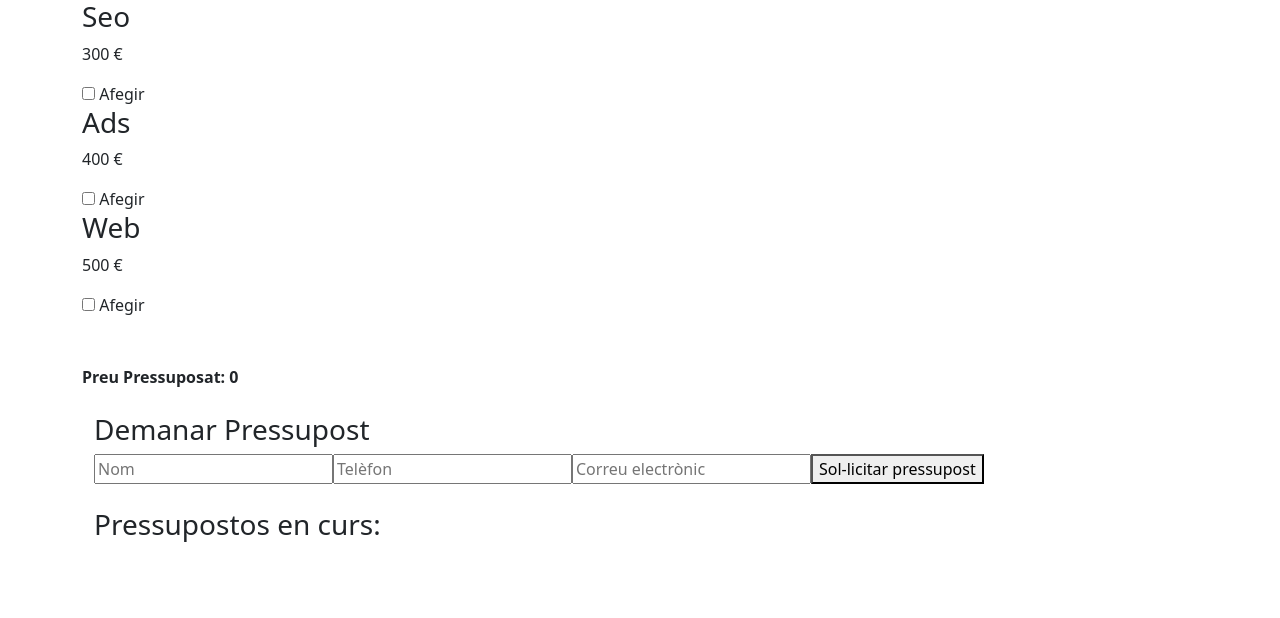
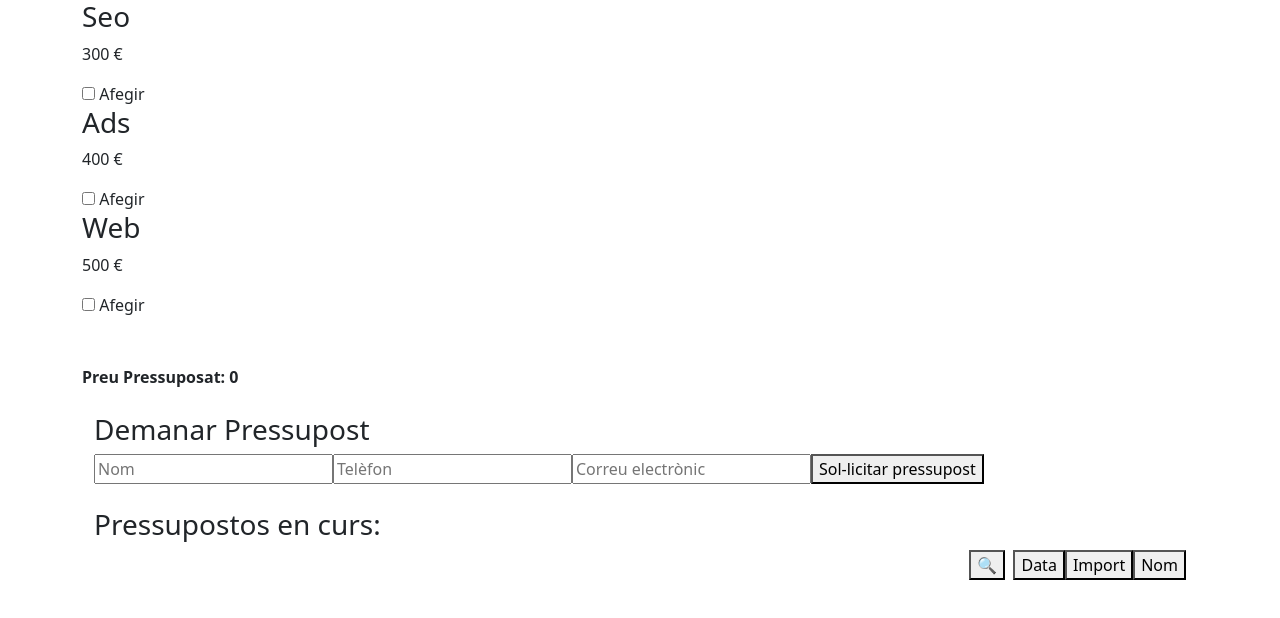
Before and after one commit to tutto-beep-bot/S6-budgets-app, an Angular app: page / in a window 1280 px wide. Shown: the top 618 px of the page. Built offline with nearby package versions, Linux system fonts and the light colour scheme.

Commit message:
buttons were updated and working properly

```diff
--- a/src/app/budget-list/budget-list.component.css
+++ b/src/app/budget-list/budget-list.component.css
@@ -0,0 +1,34 @@
+.header-row {
+    display: flex;
+    justify-content: flex-end;
+    align-items: center;
+    gap: 1rem;
+    margin-bottom: 1rem;
+  }
+
+  .button-group {
+    display: flex;
+    align-items: center;
+    gap: 0.5rem;
+  }
+
+  .search-container {
+    position: relative;
+  }
+
+  .search-input {
+    transition: width 0.3s ease;
+    width: 0;
+    opacity: 0;
+    padding: 0;
+    border: none;
+    background: transparent;
+  }
+
+  .search-container.expanded .search-input {
+    width: 150px;
+    opacity: 1;
+    padding: 4px 8px;
+    border: 1px solid #ccc;
+    background: white;
+  }
--- a/src/app/budget-list/budget-list.component.html
+++ b/src/app/budget-list/budget-list.component.html
@@ -1,8 +1,7 @@
 <div class="container">
     <h3>Pressupostos en curs:</h3>
-
-    @if (budgets().length > 0) {
         <div class="header-row">
+            <div class="button-group">
               <div class="search-container" [class.expanded]="isSearchOpen()">
                 @if (isSearchOpen()) {
                   <input
@@ -14,15 +13,14 @@
                     (blur)="toggleSearch()"
                   >
                 }
-                <button type="button" class="search-button" (click)="toggleSearch()">
-                    🔍
-                </button>
+                <button type="button" class="search-button" (click)="toggleSearch()">🔍</button>
               </div>
 
               <div class="sort-buttons">
                 <button (click)="setSort('date')">Data</button>
                 <button (click)="setSort('price')">Import</button>
                 <button (click)="setSort('name')">Nom</button>
+              </div>
             </div>
           </div>
 
@@ -48,7 +46,4 @@
                 </div>
             }
         </div>
-    } @else {
-        <p></p>
-    }
 </div>
--- a/src/app/welcome/welcome.component.ts
+++ b/src/app/welcome/welcome.component.ts
@@ -1,4 +1,5 @@
 import { Component, signal } from '@angular/core';
+import { ActivatedRoute, Router } from '@angular/router';
 import { ReactiveFormsModule, FormBuilder, FormGroup } from '@angular/forms';
 import { CommonModule } from '@angular/common';
 import { PanelComponent } from '../panel/panel.component';
@@ -29,19 +30,79 @@ export class WelcomeComponent {
   panelTotal: number = 0;
 
 
-  constructor(private formBuilder: FormBuilder, private budgetService: BudgetService) {
+  // constructor(private formBuilder: FormBuilder, private budgetService: BudgetService, private router: Router, private route: ActivatedRoute) {
+  //   this.form = this.formBuilder.group({
+  //     seo: [false],
+  //     ads: [false],
+  //     web: [false],
+  //     pages: [1],
+  //     languages: [1]
+  //   });
+
+  //   this.form.valueChanges.subscribe(values => {
+  //     const sum = Object.entries(values)
+  //       .filter(([_, checked]) => checked)
+  //       .reduce((acc, [key]) => acc + this.prices[key as keyof typeof this.prices], 0);
+
+  //     this.total.set(sum);
+
+  //     const queryParams: any = {...values};
+
+  //     if(this.panelTotal > 0){
+  //       queryParams.pages = this.form.get('pages')?.value || 1;
+  //       queryParams.lang = this.form.get('languages')?.value || 1;
+  //     }
+
+  //     this.router.navigate([], {
+  //       relativeTo: this.route,
+  //       queryParams,
+  //       queryParamsHandling: 'merge'
+  //     })
+  //   });
+  // }
+
+  constructor(private formBuilder: FormBuilder, private budgetService: BudgetService, private router: Router, private route: ActivatedRoute) {
     this.form = this.formBuilder.group({
       seo: [false],
       ads: [false],
       web: [false],
+      pages: [1],
+      languages: [1]
     });
 
+    this.route.queryParams.subscribe(params => {
+      this.form.patchValue({
+        seo: params['seo'] === 'true',
+        ads: params['ads'] === 'true',
+        web: params['web'] === 'true',
+        pages: parseInt(params['pages'] || '1', 10),
+        languages: parseInt(params['lang'] || '1', 10)
+      })
+
+      const sum = Object.entries(this.form.value)
+      .filter(([key, val]) => this.services.includes(key as keyof typeof this.prices) && val)
+      .reduce((acc, [key]) => acc + this.prices[key as keyof typeof this.prices], 0)
+    })
+
     this.form.valueChanges.subscribe(values => {
-      const sum = Object.entries(values)
-        .filter(([_, checked]) => checked)
-        .reduce((acc, [key]) => acc + this.prices[key as keyof typeof this.prices], 0);
+      const sum = Object.entries(this.form.value)
+      .filter(([key, val]) => this.services.includes(key as keyof typeof this.prices) && val)
+      .reduce((acc, [key]) => acc + this.prices[key as keyof typeof this.prices], 0)
 
       this.total.set(sum);
+
+      const queryParams: any = {...values};
+
+      if(this.panelTotal > 0){
+        queryParams.pages = this.form.get('pages')?.value || 1;
+        queryParams.lang = this.form.get('languages')?.value || 1;
+      }
+
+      this.router.navigate([], {
+        relativeTo: this.route,
+        queryParams,
+        queryParamsHandling: 'merge'
+      })
     });
   }
 
```
Lines whose indentation alone changed are shown as unchanged.
